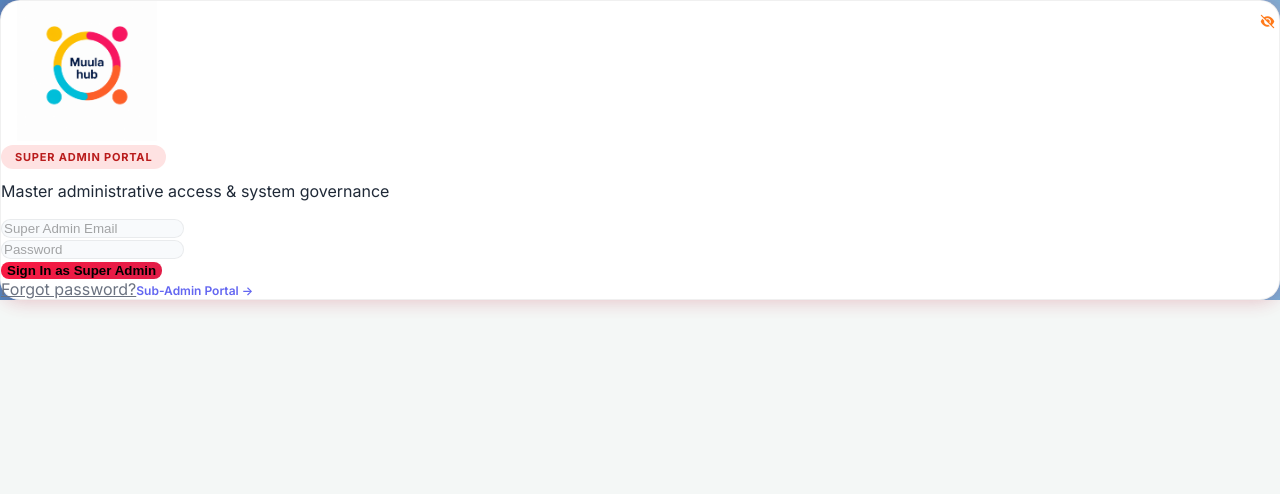
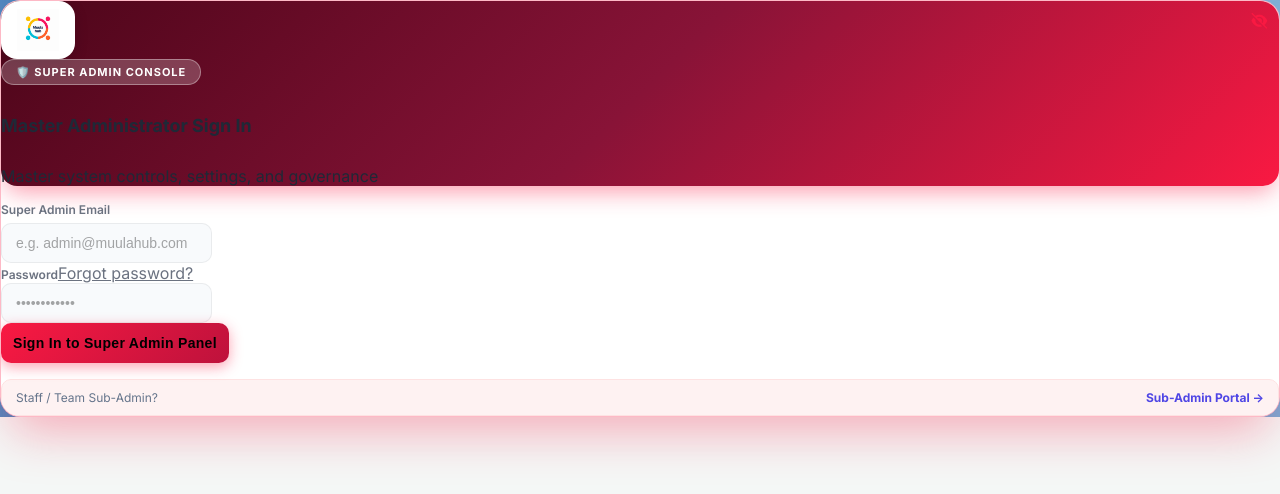
Before and after one commit to mahavircqlsys96/muulahub, a React (Vite) app in the folder frontend/: page / in a window 1280 px wide. Shown: the top 494 px of the page. Built offline with nearby package versions, Linux system fonts and the light colour scheme.

Commit message:
Enforce strict portal separation and add distinctive crimson vs indigo themes for login portals

```diff
--- a/frontend/src/pages/admin/Login.jsx
+++ b/frontend/src/pages/admin/Login.jsx
@@ -133,107 +133,239 @@ const Login = () => {
       />
       <div className="parkez-auth-page bg-gray-200">
         <main className="main-content mt-0">
-          <div className="page-header align-items-start min-vh-100" style={{ backgroundImage: "url('/loginBackground.jpg')" }}>
-            <span className="mask bg-gradient-dark opacity-6"></span>
-            <div className="container my-auto">
+          <div
+            className="page-header align-items-start min-vh-100"
+            style={{
+              backgroundImage: "url('/loginBackground.jpg')",
+              position: 'relative'
+            }}
+          >
+            {/* Distinct theme mask based on portal */}
+            <span
+              className="mask opacity-8"
+              style={{
+                background: isSubAdmin
+                  ? 'linear-gradient(135deg, rgba(15, 23, 42, 0.94) 0%, rgba(30, 27, 75, 0.95) 50%, rgba(15, 23, 42, 0.98) 100%)'
+                  : 'linear-gradient(135deg, rgba(15, 23, 42, 0.95) 0%, rgba(45, 10, 20, 0.96) 50%, rgba(15, 23, 42, 0.98) 100%)'
+              }}
+            ></span>
+
+            <div className="container my-auto" style={{ zIndex: 10 }}>
               <div className="row">
                 <div className="col-lg-4 col-md-8 col-12 mx-auto parkez-auth-card">
-                  <div className="card z-index-0 fadeIn3 fadeInBottom">
-                    <div className="card-headers p-0  mt-n4 mx-3 z-index-2">
-                      <div className="parkez-auth-header shadow-dark border-radius-lg py-3 pe-1 mt-4">
+                  <div
+                    className="card z-index-0 fadeIn3 fadeInBottom"
+                    style={{
+                      borderRadius: '20px',
+                      overflow: 'hidden',
+                      boxShadow: isSubAdmin
+                        ? '0 25px 50px -12px rgba(99, 102, 241, 0.35)'
+                        : '0 25px 50px -12px rgba(249, 25, 66, 0.35)',
+                      border: isSubAdmin
+                        ? '1px solid rgba(99, 102, 241, 0.3)'
+                        : '1px solid rgba(249, 25, 66, 0.3)'
+                    }}
+                  >
+                    {/* Color-coded Header Card */}
+                    <div className="card-headers p-0 mt-n4 mx-3 z-index-2">
+                      <div
+                        className="shadow-dark border-radius-lg py-4 pe-1 mt-4"
+                        style={{
+                          background: isSubAdmin
+                            ? 'linear-gradient(135deg, #312e81 0%, #4338ca 50%, #6366f1 100%)'
+                            : 'linear-gradient(135deg, #4c0519 0%, #881337 50%, #f91942 100%)',
+                          boxShadow: isSubAdmin
+                            ? '0 10px 25px -5px rgba(99, 102, 241, 0.45)'
+                            : '0 10px 25px -5px rgba(249, 25, 66, 0.45)',
+                          borderRadius: '16px'
+                        }}
+                      >
                         <div className='text-center'>
-                          <img src='/logo-muulahub.png' alt='Muulahub' style={{ height: "140px", width: "auto", maxWidth: "100%", padding: "0 16px", objectFit: "contain" }} />
-                          <div className="mt-2">
+                          <div
+                            style={{
+                              background: '#ffffff',
+                              borderRadius: '16px',
+                              display: 'inline-flex',
+                              alignItems: 'center',
+                              justifyContent: 'center',
+                              padding: '8px 16px',
+                              boxShadow: '0 4px 14px rgba(0,0,0,0.15)'
+                            }}
+                          >
+                            <img
+                              src='/logo-muulahub.png'
+                              alt='Muulahub'
+                              style={{ height: "42px", width: "auto", objectFit: "contain" }}
+                            />
+                          </div>
+
+                          <div className="mt-3">
                             <span
-                              className="badge"
                               style={{
-                                backgroundColor: isSubAdmin ? '#e0e7ff' : '#fee2e2',
-                                color: isSubAdmin ? '#4338ca' : '#b91c1c',
+                                backgroundColor: 'rgba(255, 255, 255, 0.22)',
+                                color: '#ffffff',
+                                border: '1px solid rgba(255, 255, 255, 0.35)',
                                 padding: '5px 14px',
                                 borderRadius: '20px',
                                 fontSize: '11px',
                                 fontWeight: '700',
-                                letterSpacing: '0.8px',
-                                textTransform: 'uppercase'
+                                letterSpacing: '1px',
+                                textTransform: 'uppercase',
+                                display: 'inline-block'
                               }}
                             >
-                              {isSubAdmin ? 'Sub-Admin Portal' : 'Super Admin Portal'}
+                              {isSubAdmin ? '👥 Sub-Admin Team Portal' : '🛡️ Super Admin Console'}
                             </span>
                           </div>
-                          <p className="text-xs text-white opacity-8 mb-0 mt-2 px-3">
+
+                          <h5 className="text-white mt-2 mb-0 font-weight-bold" style={{ fontSize: '18px' }}>
+                            {isSubAdmin ? 'Sub-Admin Sign In' : 'Master Administrator Sign In'}
+                          </h5>
+
+                          <p className="text-xs text-white opacity-8 mb-0 mt-1 px-3">
                             {isSubAdmin
-                              ? 'Sign in to access your authorized modules & duties'
-                              : 'Master administrative access & system governance'}
+                              ? 'Authorized team access for assigned department modules'
+                              : 'Master system controls, settings, and governance'}
                           </p>
                         </div>
                       </div>
                     </div>
-                    <div className="card-body">
+
+                    <div className="card-body px-4 pb-4 pt-3">
                       <form onSubmit={handleSubmit} className="text-start">
-                        <div className="input-group input-group-outline mt-3">
+                        <div className="mb-3">
+                          <label
+                            style={{
+                              fontSize: '12px',
+                              fontWeight: '600',
+                              color: '#475569',
+                              marginBottom: '6px',
+                              display: 'block'
+                            }}
+                          >
+                            {isSubAdmin ? 'Team Username or Email' : 'Super Admin Email'}
+                          </label>
                           <input
                             type="text"
                             className="form-control"
                             value={email}
                             onChange={handleChangeEmail}
                             required
-                            placeholder={isSubAdmin ? "Username or Email" : "Super Admin Email"}
+                            placeholder={isSubAdmin ? "e.g. ops_sarah or sarah@muulahub.com" : "e.g. admin@muulahub.com"}
                             autoComplete="off"
+                            style={{
+                              borderRadius: '10px',
+                              padding: '11px 14px',
+                              border: '1px solid #cbd5e1',
+                              fontSize: '14px'
+                            }}
                           />
+                          {emailError && <small className="text-danger">{emailError}</small>}
+                        </div>
 
+                        <div className="mb-3">
+                          <div className="d-flex justify-content-between align-items-center mb-1">
+                            <label
+                              style={{
+                                fontSize: '12px',
+                                fontWeight: '600',
+                                color: '#475569',
+                                margin: 0
+                              }}
+                            >
+                              Password
+                            </label>
+                            <Link to="/forgot-password" className="text-secondary text-xs">
+                              Forgot password?
+                            </Link>
                           </div>
-                        {emailError && <small className="text-danger">{emailError}</small>}
-
-                        <div className="input-group input-group-outline mt-3 position-relative">
+                          <div className="position-relative">
                             <input
                               type={showPassword ? 'text' : 'password'}
                               className="form-control"
                               value={password}
                               onChange={handleChangePassword}
                               required
-                            placeholder="Password"
+                              placeholder="••••••••••••"
                               autoComplete="off"
                               maxLength={12}
+                              style={{
+                                borderRadius: '10px',
+                                padding: '11px 14px',
+                                border: '1px solid #cbd5e1',
+                                fontSize: '14px'
+                              }}
                             />
                             <i
                               onClick={() => setShowPassword(!showPassword)}
                               className={`fas ${showPassword ? 'fa-eye' : 'fa-eye-slash'}`}
-                            style={{ position: "absolute", right: '5px', top: '16px', cursor: 'pointer', zIndex: '100', color: '#ff7a1a', fontSize: "12px" }}
+                              style={{
+                                position: "absolute",
+                                right: '12px',
+                                top: '14px',
+                                cursor: 'pointer',
+                                zIndex: '10',
+                                color: isSubAdmin ? '#6366f1' : '#f91942',
+                                fontSize: "14px"
+                              }}
                             />
                           </div>
                           {passwordError && <small className="text-danger">{passwordError}</small>}
+                        </div>
 
-                        <div className="text-center">
+                        <div className="text-center mt-4">
                           <button
                             type="submit"
-                            className="btn py-2 text-white w-100 my-4 mb-2"
+                            className="btn py-2 text-white w-100 mb-2"
                             style={{
                               background: isSubAdmin
-                                ? 'linear-gradient(135deg, #6366f1 0%, #4338ca 100%)'
-                                : 'linear-gradient(135deg, #f91942 0%, #e11d48 100%)',
+                                ? 'linear-gradient(135deg, #4f46e5 0%, #7c3aed 100%)'
+                                : 'linear-gradient(135deg, #f91942 0%, #be123c 100%)',
                               border: 'none',
-                              borderRadius: '8px',
-                              fontWeight: 600
+                              borderRadius: '10px',
+                              padding: '12px',
+                              fontSize: '14px',
+                              fontWeight: '700',
+                              letterSpacing: '0.3px',
+                              boxShadow: isSubAdmin
+                                ? '0 4px 14px rgba(79, 70, 229, 0.4)'
+                                : '0 4px 14px rgba(249, 25, 66, 0.4)',
+                              transition: 'all 0.2s ease'
                             }}
                           >
-                            {isSubAdmin ? 'Sign In as Sub-Admin' : 'Sign In as Super Admin'}
+                            {isSubAdmin ? 'Sign In to Sub-Admin Panel' : 'Sign In to Super Admin Panel'}
                           </button>
-                          <div className="mt-2 d-flex justify-content-between align-items-center">
-                            <Link to="/forgot-password" className="text-secondary text-xs">
-                              Forgot password?
-                            </Link>
+                        </div>
+
+                        {/* Portal Switcher Callout */}
+                        <div
+                          style={{
+                            marginTop: '16px',
+                            padding: '10px 14px',
+                            background: isSubAdmin ? '#f8fafc' : '#fef2f2',
+                            borderRadius: '10px',
+                            border: isSubAdmin ? '1px solid #e2e8f0' : '1px solid #fee2e2',
+                            display: 'flex',
+                            alignItems: 'center',
+                            justifyContent: 'space-between',
+                            flexWrap: 'wrap',
+                            gap: '6px'
+                          }}
+                        >
+                          <span style={{ fontSize: '12px', color: '#64748b' }}>
+                            {isSubAdmin ? 'Master Administrator?' : 'Staff / Team Sub-Admin?'}
+                          </span>
                           <Link
                             to={isSubAdmin ? "/" : "/subadmin"}
                             style={{
                               fontSize: '12px',
-                                fontWeight: '600',
-                                color: isSubAdmin ? '#f91942' : '#6366f1',
+                              fontWeight: '700',
+                              color: isSubAdmin ? '#f91942' : '#4f46e5',
                               textDecoration: 'none'
                             }}
                           >
                             {isSubAdmin ? 'Super Admin Portal →' : 'Sub-Admin Portal →'}
                           </Link>
-                          </div>
                         </div>
                       </form>
                     </div>
```
Also changed, not shown: 102 other files (tests, documents, lock files or other folders). Lines whose indentation alone changed are shown as unchanged.
